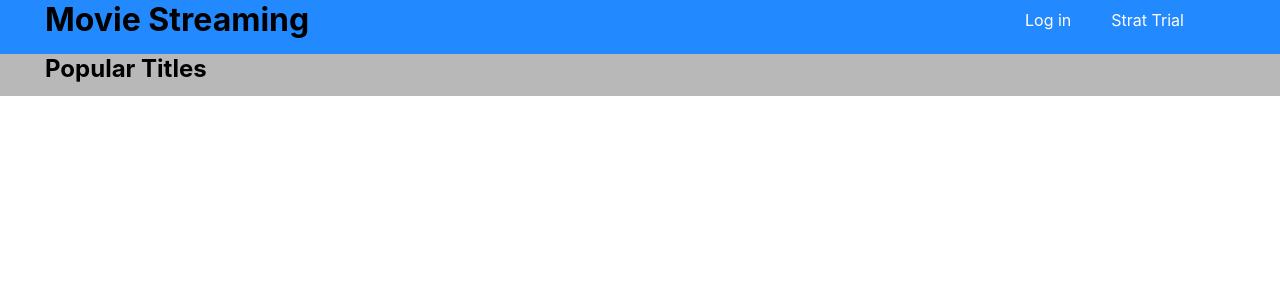
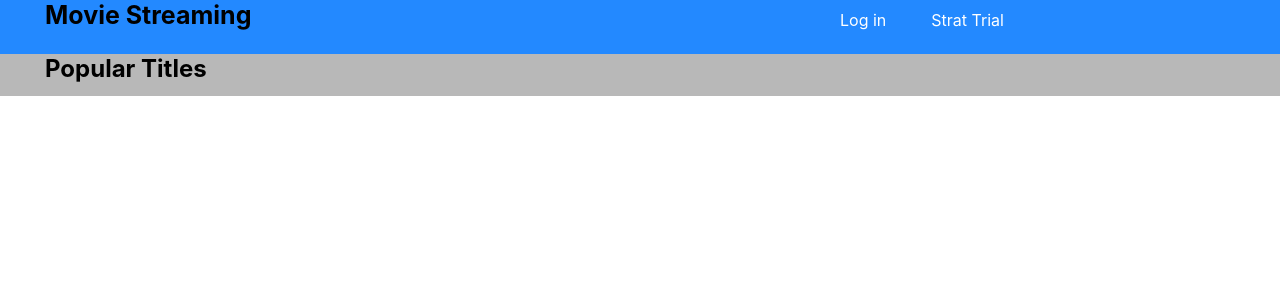
Before and after one commit to MarkusTryban/movie-stream, a React (Create React App) app: page / in a window 1280 px wide. Shown: the top 300 px of the page. Built offline with nearby package versions, Linux system fonts and the light colour scheme.

Commit message:
Add @media min width 280px

```diff
--- a/src/components/MainHeader/MainHeader.css
+++ b/src/components/MainHeader/MainHeader.css
@@ -29,6 +29,16 @@ a:hover {
   cursor: pointer;
 }
 
+@media screen and (min-width: 280px) {
+  h1 {
+    font-size: 25px;
+  }
+
+  a {
+    padding: 10px 0 10px 45px;
+  }
+}
+
 @media (max-width: 320px) {
   h1,
   h2 {
```
